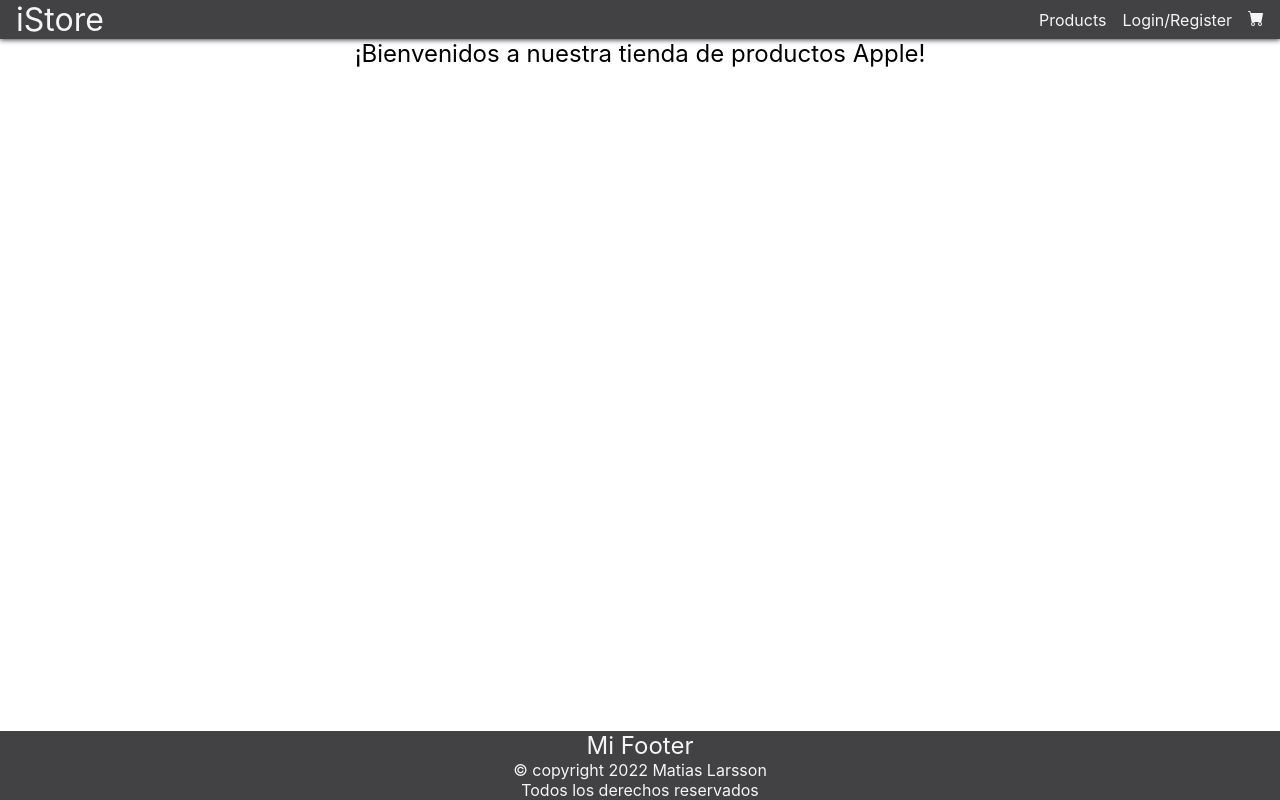
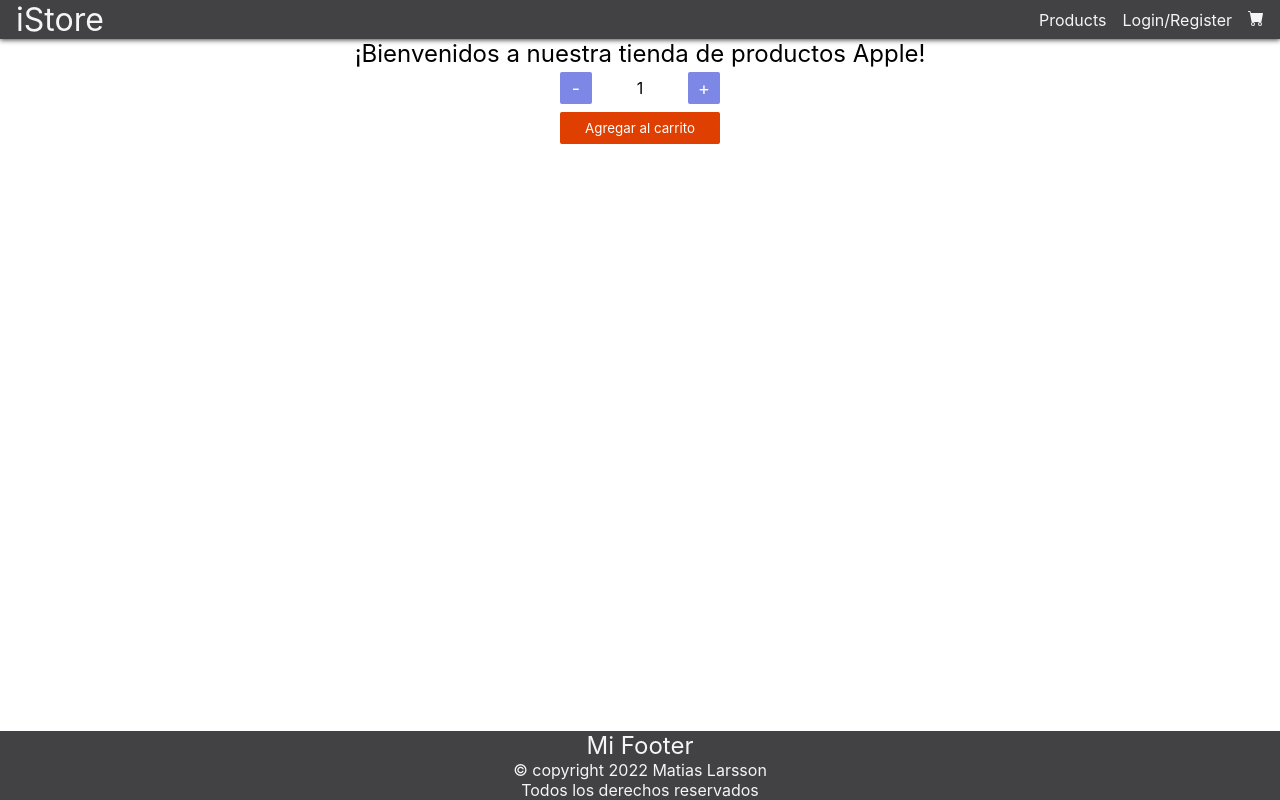
Before and after one commit to MatiLarsson/ProyectoFinal_ReactJS_Larsson, a React (Create React App) app: page / in a window 1280 px wide. Built offline with nearby package versions, Linux system fonts and the light colour scheme.

Commit message:
Entrega de desafío clase 5

```diff
--- a/public/index.html
+++ b/public/index.html
@@ -8,7 +8,7 @@
     <meta name="description" content="Web site created using create-react-app" />
     <link rel="apple-touch-icon" href="%PUBLIC_URL%/logo192.png" />
     <link rel="manifest" href="%PUBLIC_URL%/manifest.json" />
-    <title>React App</title>
+    <title>Mi proyecto final de React JS</title>
   </head>
   <body>
     <noscript>You need to enable JavaScript to run this app.</noscript>
--- /dev/null
+++ b/src/components/ItemCount.jsx
@@ -0,0 +1,31 @@
+import React, {useState} from 'react'
+
+const ItemCount = ({stock, initial}) => {
+    const [count, setCount] = useState(initial)
+
+    function increment(){
+        if (count < stock) setCount(count + 1);
+    }
+
+    function decrement(){
+        if (count > 1) setCount(count - 1);
+    }
+
+    function onAdd(){
+        alert(`Agregaste ${count} productos a tu carrito`);
+        setCount(initial);
+    }
+
+    return (
+        <div className="itemCount">
+            <div>
+                <button onClick={decrement}>-</button>
+                <p>{count}</p>
+                <button onClick={increment}>+</button>
+            </div>
+            <button onClick={onAdd} className="addToCart">Agregar al carrito</button>
+        </div>
+    )
+}
+
+export default ItemCount
--- a/src/components/ItemListContainer.jsx
+++ b/src/components/ItemListContainer.jsx
@@ -1,6 +1,17 @@
+import ItemCount from "./ItemCount"
+
 const ItemListContainer = ({greeting}) => {
   return (
-    <h2 className="container">{greeting}</h2>
+    <>
+      <div className="container">
+        <h2>{greeting}</h2>
+        <ItemCount
+          stock={5}
+          initial={1}
+        />
+      </div>
+    </>
+
   )
 }
 
--- a/src/style.scss
+++ b/src/style.scss
@@ -50,6 +50,49 @@
             display: flex;
             flex-direction: column;
             align-items: center;
+            .itemCount{
+                width: 10rem;
+                height: 5rem;
+                display: flex;
+                flex-direction: column;
+                justify-content: space-around;
+                align-items: center;
+                div{
+                    width: 100%;
+                    display: flex;
+                    justify-content: space-around;
+                    align-items: center;
+                    button{
+                        font-size: large;
+                        width: 2rem;
+                        height: 2rem;
+                        color: white;
+                        border: none;
+                        border-radius: 2px;
+                        background-color: rgb(125, 136, 230);
+                        &:hover{
+                            background-color: grey;
+                            box-shadow: 0 5px 5px 0 rgba(0,0,0,0.24)
+                        }
+                    }
+                    p{
+                        text-align: center;
+                        flex-grow: 1;
+                    }
+                }
+                button{
+                    width: 100%;
+                    height: 2rem;
+                    color: white;
+                    border: none;
+                    border-radius: 2px;
+                    background-color: rgb(223, 63, 0);
+                    &:hover{
+                        background-color: grey;
+                        box-shadow: 0 5px 5px 0 rgba(0,0,0,0.24)
+                    }
+                }
+            }
         }
         footer{
             color: #f5f5f7;
```
Also changed, not shown: src/App.jsx (renamed from src/App.js).
